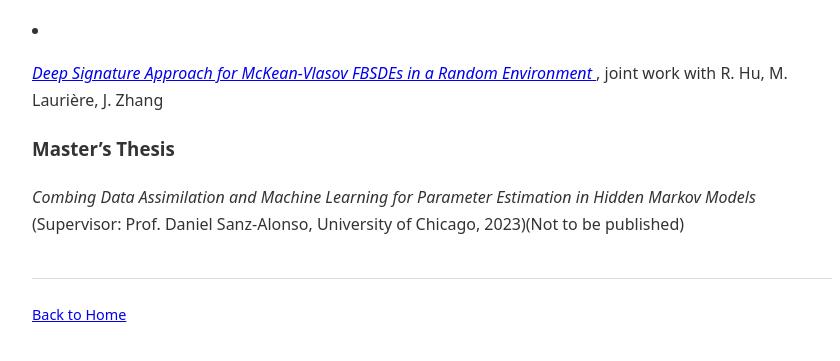
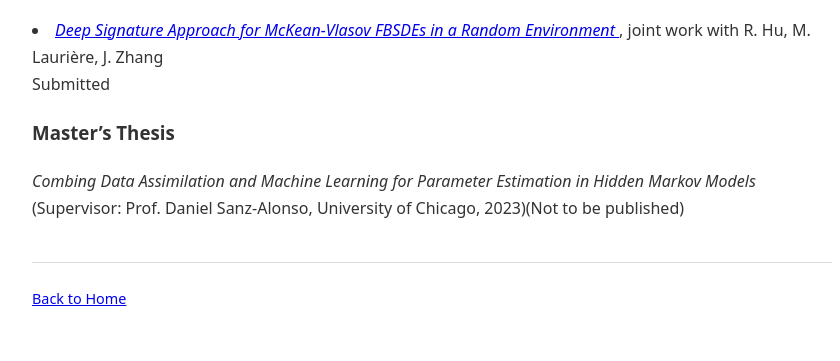
Before and after one commit to BotaoJin1/BotaoJin1.github.io, a plain HTML site: page publications.html in a window 1280 px wide. Shown: the part 243-604 px from the top of the page, without its empty margins (208-1048 px from the left). Drawn offline with Linux system fonts and the light colour scheme.

Commit message:
Update publication entry format in publications.html
Reformatted publication entry for clarity and structure.

```diff
--- a/publications.html
+++ b/publications.html
@@ -17,13 +17,8 @@
 
   <section>
     <h2>Publications</h2>
-    <li class="pub">
-      <p class="title">
-       <a href="https://arxiv.org/abs/2511.09112">
-        <em>Deep Signature Approach for McKean-Vlasov FBSDEs in a Random Environment</em>
-       </a>, joint work with R. Hu, M. Laurière, J. Zhang
-      </p>
-    </li>
+    <li><a href="https://arxiv.org/abs/2511.09112"><em>Deep Signature Approach for McKean-Vlasov FBSDEs in a Random Environment
+</em></a>, joint work with R. Hu, M. Laurière, J. Zhang<br>Submitted</li>
 
     <h3>Master’s Thesis</h3>
     <p>
```
